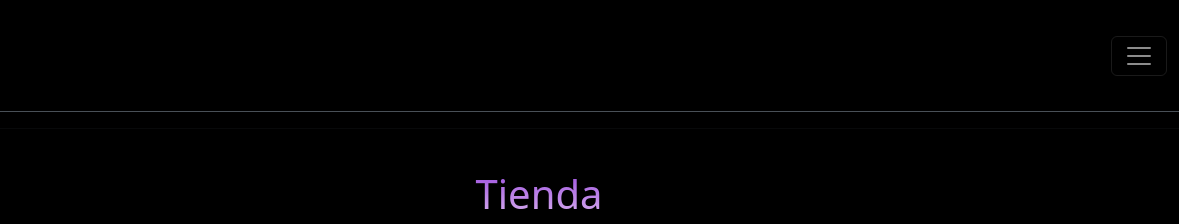
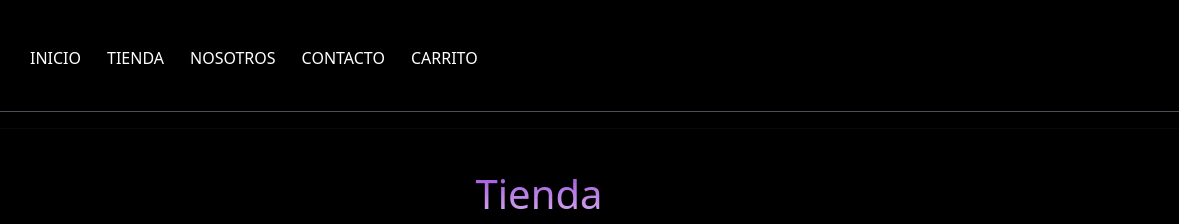
Before and after one commit to Lucassnunez/preentrega-2, a website: page pages/tienda.html in a window 1280 px wide. Shown: the top 224 px of the page, 101-1280 px from the left. Drawn offline with nearby package versions, Linux system fonts and the light colour scheme.

Commit message:
cambio de imagenes y navbar

```diff
--- a/pages/tienda.html
+++ b/pages/tienda.html
@@ -9,31 +9,42 @@
     <title>L N | Productos</title>
     <link href="https://cdn.jsdelivr.net/npm/bootstrap@5.3.3/dist/css/bootstrap.min.css" rel="stylesheet" integrity="sha384-QWTKZyjpPEjISv5WaRU9OFeRpok6YctnYmDr5pNlyT2bRjXh0JMhjY6hW+ALEwIH" crossorigin="anonymous">
     <link rel="stylesheet" href="https://cdnjs.cloudflare.com/ajax/libs/animate.css/4.1.1/animate.min.css">
+    <link rel="preconnect" href="https://fonts.googleapis.com">
+    <link rel="preconnect" href="https://fonts.gstatic.com" crossorigin>
+    <link href="https://fonts.googleapis.com/css2?family=Archivo+Black&display=swap" rel="stylesheet">
     <link rel="stylesheet" href="../css/styles.css">
 </head>
-
 <body>
     <div>
-        <nav class="navbar bg-black border-bottom border-body" data-bs-theme="dark">
+      <nav class="navbar navbar-expand-lg bg-black border-bottom border-body" data-bs-theme="dark">
         <div class="container-fluid">
           <a class="navbar-brand" href="../index.html"><img src="../assets/logo-ropa.png" alt="Logo" class="logo"></a>
-              <button class="navbar-toggler" type="button" data-bs-toggle="collapse" data-bs-target="#navbarNavAltMarkup" aria-controls="navbarNavAltMarkup" aria-expanded="false" aria-label="Toggle navigation">
+          <button class="navbar-toggler" type="button" data-bs-toggle="collapse" data-bs-target="#navbarNav" aria-controls="navbarNav" aria-expanded="false" aria-label="Toggle navigation">
             <span class="navbar-toggler-icon"></span>
           </button>
-              <div class="collapse navbar-collapse" id="navbarNavAltMarkup">
-                <div class="navbar-nav">
+          <div class="collapse navbar-collapse" id="navbarNav">
+            <ul class="navbar-nav">
+              <li class="nav-item">
                 <a class="nav-link active" aria-current="page" href="../index.html">Inicio</a>
-                  <a class="nav-link" href="tienda.html">Tienda</a>
-                  <a class="nav-link" href="nosotros.html">Nosotros</a>
-                  <a class="nav-link" href="contacto.html">Contacto</a>
-                  <a class="nav-link" href="carrito.html">Carrito</a>
+              </li>
+              <li class="nav-item">
+                <a class="nav-link active" href="tienda.html">Tienda</a>
+              </li>
+              <li class="nav-item">
+                <a class="nav-link active" href="nosotros.html">Nosotros</a>
+              </li>
+              <li class="nav-item">
+                <a class="nav-link active" href="contacto.html">Contacto</a>
+              </li>
+              <li class="nav-item">
+                <a class="nav-link active" href="carrito.html">Carrito</a>
+              </li>
+            </ul>
           </div>
         </div>
       </nav>
         <hr>
-        <h1><link rel="preconnect" href="https://fonts.googleapis.com">
-          <link rel="preconnect" href="https://fonts.gstatic.com" crossorigin>
-          <link href="https://fonts.googleapis.com/css2?family=Archivo+Black&display=swap" rel="stylesheet">Tienda</h1>
+        <h1>Tienda</h1>
     </div>
     <main>
       <div class="container-fluid fondo">
```
Also changed, not shown: index.html (+24 -9 lines), pages/carrito.html (+23 -11 lines), pages/contacto.html (+19 -10 lines), pages/nosotros.html (+19 -8 lines), carrusel-1.webp (added), carrusel-2.webp (added), carrusel.webp (added), 3 other files. Lines whose indentation alone changed are shown as unchanged.
